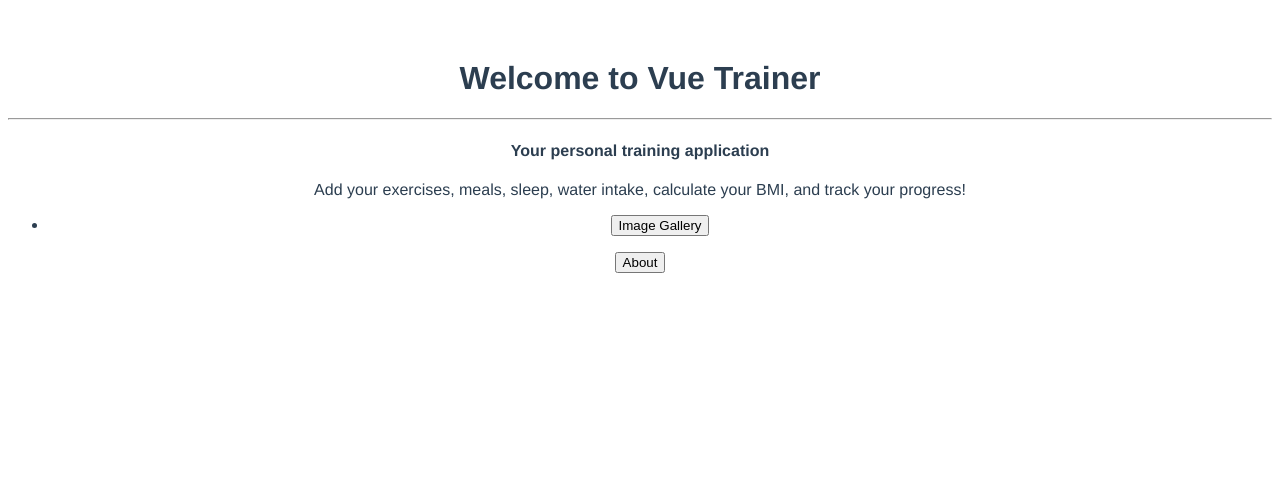
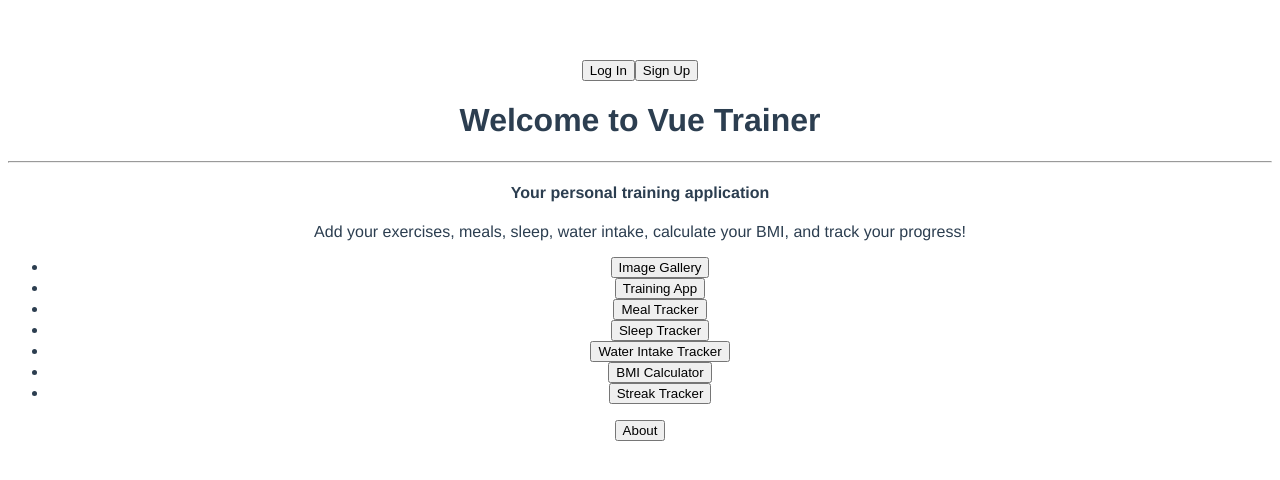
Before and after one commit to AntonioLabinjan/Projekt_PI, a Vue app: page / in a window 1280 px wide. Shown: the top 480 px of the page. Built offline with nearby package versions, Linux system fonts and the light colour scheme.

Commit message:
Update HomePage.vue
Dodao tipke za rutiranje na Home stranicu

```diff
--- a/src/components/HomePage.vue
+++ b/src/components/HomePage.vue
@@ -1,5 +1,10 @@
+
 <template>
   <div class="container">
+    <div class="login-signup-buttons">
+      <button @click="goToLogIn">Log In</button>
+      <button @click="goToSignUp">Sign Up</button>
+    </div>
     <div class="header">
       <h1>Welcome to Vue Trainer</h1>
 <hr>
@@ -9,6 +14,12 @@
     <nav>
       <ul class="navbar">
         <li><button @click="goToImageGallery">Image Gallery</button></li>
+        <li><button @click="goToVueTrainer">Training App</button></li>
+        <li><button @click="goToMealTracker">Meal Tracker</button></li>
+        <li><button @click="goToSleepTracker">Sleep Tracker</button></li>
+        <li><button @click="goToWaterIntake">Water Intake Tracker</button></li>
+        <li><button @click="goToBMI">BMI Calculator</button></li>
+        <li><button @click="goToStreak">Streak Tracker</button></li>
       </ul>
     </nav>
     <div class="about-button">
```
